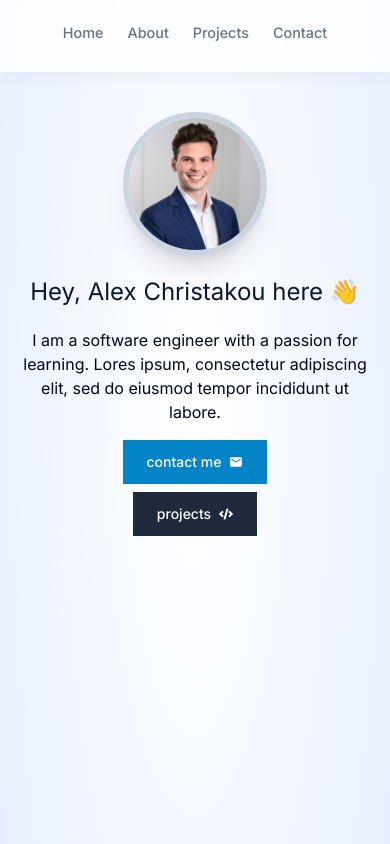
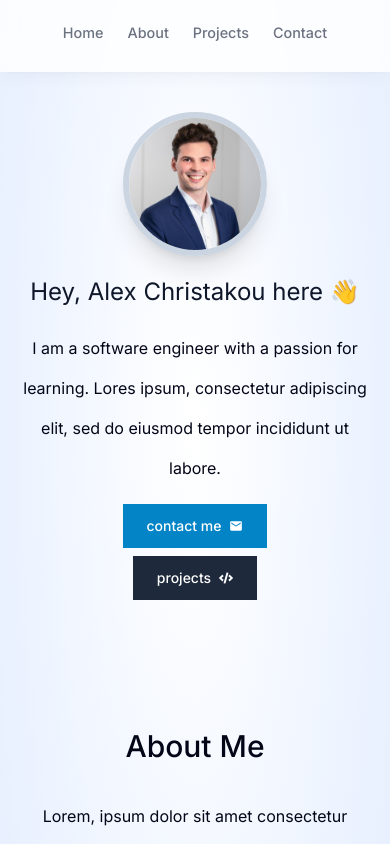
Before and after one commit to achris2/portfolio, a Next.js app: page / in a window 390 px wide. Built offline with nearby package versions, Linux system fonts and the light colour scheme.

Commit message:
fixed background component, added draft projects section

```diff
--- a/app/layout.tsx
+++ b/app/layout.tsx
@@ -17,17 +17,10 @@ export default function RootLayout({
   return (
     <html lang="en">
       <body className={`${inter.className} bg-white text-slate-950 relative pt-28 sm:pt-36`}>
-      <div className="absolute top-0 z-[-10] h-screen w-screen rotate-180 transform
-                       bg-white bg-[radial-gradient(60%_120%_at_50%_50%,hsla(180,65%,55%,0)_0,rgba(130,175,255,0.2)_100%)]
-                       ">
-
-      </div>
-
-
-
+      <div className="fixed top-0 left-0 h-full w-full z-[-10] bg-white bg-[radial-gradient(60%_120%_at_50%_50%,hsla(180,65%,55%,0)_0,rgba(130,175,255,0.2)_100%)]">
       <Header />
       {children}
-
+        </div>
       </body>
 
     </html>
--- a/app/page.tsx
+++ b/app/page.tsx
@@ -1,11 +1,15 @@
+import About from "@/components/about";
 import Intro from "@/components/intro";
+import { Projects } from "@/components/projects";
 import { SectionDivider } from "@/components/sectiondivider";
 
 export default function Home() {
   return (
     <main className="flex flex-col items-center px-4">
       <Intro />
-      <SectionDivider/>
+      <SectionDivider />
+      <About />
+      <Projects />
     </main>
   )
 }
--- a/components/about.tsx
+++ b/components/about.tsx
@@ -1,9 +1,21 @@
-import React from 'react'
+"use client";
+
+import React from 'react';
+import SectionHeading from './section-heading';
+import { motion } from "framer-motion";
 
 export default function About() {
     return (
-        <section>
-            <h2 className="text-3xl font-medium">About Me</h2>
-      </section>
+        <motion.section className="mb-28 max-w-[30rem] text-center leading-10 sm:mb-40"
+            initial={{ opacity: 0, scale: 0 }}
+            animate={{ opacity: 1, scale: 1 }}
+            transition={{ duration: 0.2 }}
+        >
+            <SectionHeading>About Me</SectionHeading>
+            <p className="mb-3">
+                Lorem, ipsum dolor sit amet consectetur adipisicing elit. Minus autem ex enim vero quod recusandae id modi ipsa doloremque nihil velit repellat fuga nesciunt vitae aliquid adipisci, distinctio, illum ratione?
+            </p>
+
+        </motion.section>
   )
 }
--- a/components/intro.tsx
+++ b/components/intro.tsx
@@ -13,7 +13,7 @@ export default function Intro() {
 
     const textH1 = "Hey, Alex Christakou here 👋 ".split(" ");
     return (
-        <section className="mb-28 max-w-[50rem] text-center sm:mb-0">
+        <section className="mt-28 mb-28 max-w-[30rem] text-center leading-10 sm:mb-0">
         <div className ="flex items-center justify-center">
             <div className="relative">
                 <motion.div
--- /dev/null
+++ b/components/projects.tsx
@@ -0,0 +1,44 @@
+import React from 'react'
+import SectionHeading from './section-heading'
+import { projectsData } from '@/lib/data';
+import Image from 'next/image';
+
+export const Projects = () => {
+    return (
+        <section>
+            <SectionHeading>Projects</SectionHeading>
+            <div>
+                {
+                    projectsData.map((project, index) => (
+                        <React.Fragment key={index}>
+                            <Project {...project} />
+                        </React.Fragment>
+                ))}
+            </div>
+        </section>
+    );
+}
+
+type ProjectProps = (typeof projectsData)[number];
+
+function Project({
+    title,
+    description,
+    tags,
+    imageUrl,
+}: ProjectProps) {
+    return (
+        <section>
+            <h3>{title}</h3>
+            <p>{description}</p>
+            <ul>
+                {tags.map((tag, index) => (
+                    <li key={index}>{tag}</li>
+                ))}
+            </ul>
+
+            <Image src={imageUrl} alt={title} />
+
+        </section>
+    );
+}
--- /dev/null
+++ b/components/section-heading.tsx
@@ -0,0 +1,10 @@
+import React from 'react';
+
+type SectionHeadingProps = {
+    children: React.ReactNode;
+};
+export default function SectionHeading({ children }: SectionHeadingProps) {
+  return (
+      <h2 className="text-3xl font-medium mb-8">{children}</h2>
+  )
+}
```
